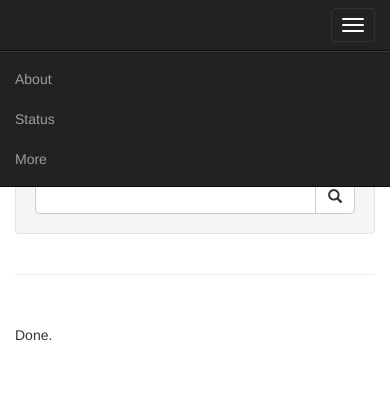
After one commit to Cesar456/bdbk-kb, a Django app: template project/ui/templates/ui/BasePage.html in a window 390 px wide, after a click on "Toggle navigation". The commit adds this page. Shown: the top 404 px of the page. Run offline with Django 3.2, Linux system fonts and the light colour scheme; the template is opened without the code that fills it, so the values that code supplies are empty; some libraries are stand-ins or nearby versions.

Commit message:
split template

```diff
--- /dev/null
+++ b/project/ui/templates/ui/BasePage.html
@@ -0,0 +1,128 @@
+{% load staticfiles %}
+
+{% comment 'blocks in this template' %}
+
+    page_title: string, that <title> in <head>.
+    extra_css: html<link>, extra css links in <head>.
+    extra_js: html<script>, extra js links at the end of <body>.
+    page_brand: string, brand title in nav bar.
+    page_brand_href: string, a url to which page brand links.
+    page_content: html, main page content.
+    sidebar_content: html, side bar content.
+
+{% endcomment %}
+
+<!-- HTML content starts -->
+<!DOCTYPE html>
+<html lang="en">
+
+<head>
+
+    <meta charset="utf-8">
+    <meta http-equiv="X-UA-Compatible" content="IE=edge">
+    <meta name="viewport" content="width=device-width, initial-scale=1">
+    <meta name="description" content="">
+    <meta name="author" content="">
+
+    <title>{% block page_title %}{% endblock %}</title>
+
+    <link href="{% static 'ui/css/bootstrap-3.3.4.min.css' %}" rel="stylesheet">
+
+    <link href="{% static 'ui/css/ui.css' %}" rel="stylesheet">
+    {% block extra_css %}
+    {% endblock %}
+
+    <!-- HTML5 Shim and Respond.js IE8 support of HTML5 elements and media queries -->
+    <!-- WARNING: Respond.js doesn't work if you view the page via file:// -->
+    <!--[if lt IE 9]>
+        <script src="https://oss.maxcdn.com/libs/html5shiv/3.7.0/html5shiv.js"></script>
+        <script src="https://oss.maxcdn.com/libs/respond.js/1.4.2/respond.min.js"></script>
+    <![endif]-->
+
+</head>
+
+<body>
+
+    <!-- Navigation -->
+    <nav class="navbar navbar-inverse navbar-fixed-top" role="navigation">
+        <div class="container">
+            <div class="navbar-header">
+                <button type="button" class="navbar-toggle" data-toggle="collapse" data-target="#bs-example-navbar-collapse-1">
+                    <span class="sr-only">Toggle navigation</span>
+                    <span class="icon-bar"></span>
+                    <span class="icon-bar"></span>
+                    <span class="icon-bar"></span>
+                </button>
+                <a class="navbar-brand" href="{% block page_brand_href %}#{% endblock %}">{% block page_brand %}{% endblock %}</a>
+            </div>
+            <div class="collapse navbar-collapse" id="bs-example-navbar-collapse-1">
+                <ul class="nav navbar-nav">
+                    <li>
+                        <a href="#">About</a>
+                    </li>
+                    <li>
+                        <a href="#">Status</a>
+                    </li>
+                    <li>
+                        <a href="#">More</a>
+                    </li>
+                </ul>
+            </div>
+        </div>
+    </nav>
+
+    <!-- Page Content -->
+    <div class="container">
+
+        <div class="row">
+
+            <div class="col-lg-8">
+              {% block page_content %}
+              <p style="background:red">Extra contents should be here, if you see this, then check your template.</p>
+              {% endblock %}
+            </div>
+
+            <div class="col-md-4">
+
+                <div class="well">
+                    <h4>搜索相关内容</h4>
+                    <div class="input-group">
+                        <input type="text" class="form-control">
+                        <span class="input-group-btn">
+                            <button class="btn btn-default" type="button">
+                                <span class="glyphicon glyphicon-search"></span>
+                        </button>
+                        </span>
+                    </div>
+                    <!-- /.input-group -->
+                </div>
+
+                {% block sidebar_content %}
+                {% endblock %}
+
+            </div>
+
+        </div>
+        <!-- /.row -->
+
+        <hr>
+
+        <!-- Footer -->
+        <footer>
+            <div class="row">
+                <div class="col-lg-12">
+                    <p>Done.</p>
+                </div>
+            </div>
+            <!-- /.row -->
+        </footer>
+
+    </div>
+    <!-- /.container -->
+
+    <script src="{% static 'ui/js/jquery-1.11.1.js' %}"></script>
+    <script src="{% static 'ui/js/bootstrap-3.3.4.min.js' %}"></script>
+    {% block extra_js %}{% endblock %}
+</body>
+
+</html>
```
Also changed, not shown: project/ui/templates/ui/ShowTuplesForNamedEntity.html (+9 -108 lines).
